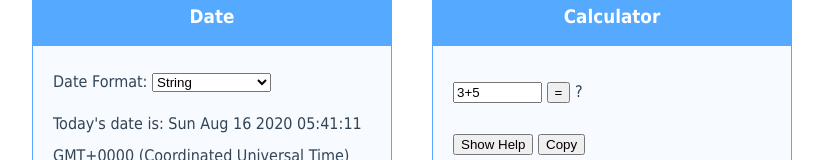
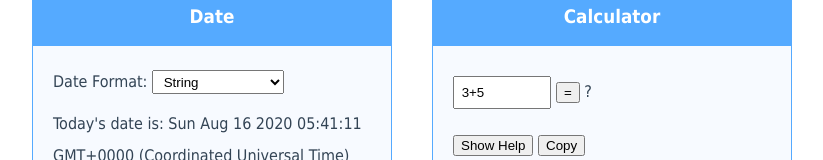
Before and after one commit to prgwrtr/prgwrtr.github.io, a plain HTML site: page index.html in a window 1280 px wide. Shown: the part 177-337 px from the top of the page, without its empty margins (228-1051 px from the left). Drawn offline with Linux system fonts and the light colour scheme.

Commit message:
small modifications

```diff
--- a/css/index.css
+++ b/css/index.css
@@ -55,3 +55,9 @@ p {
 .row {
   padding: 10px 0px;
 }
+
+select,
+input {
+  line-height: 1.8;
+  padding: 0.2em 0.5em;
+}
```
